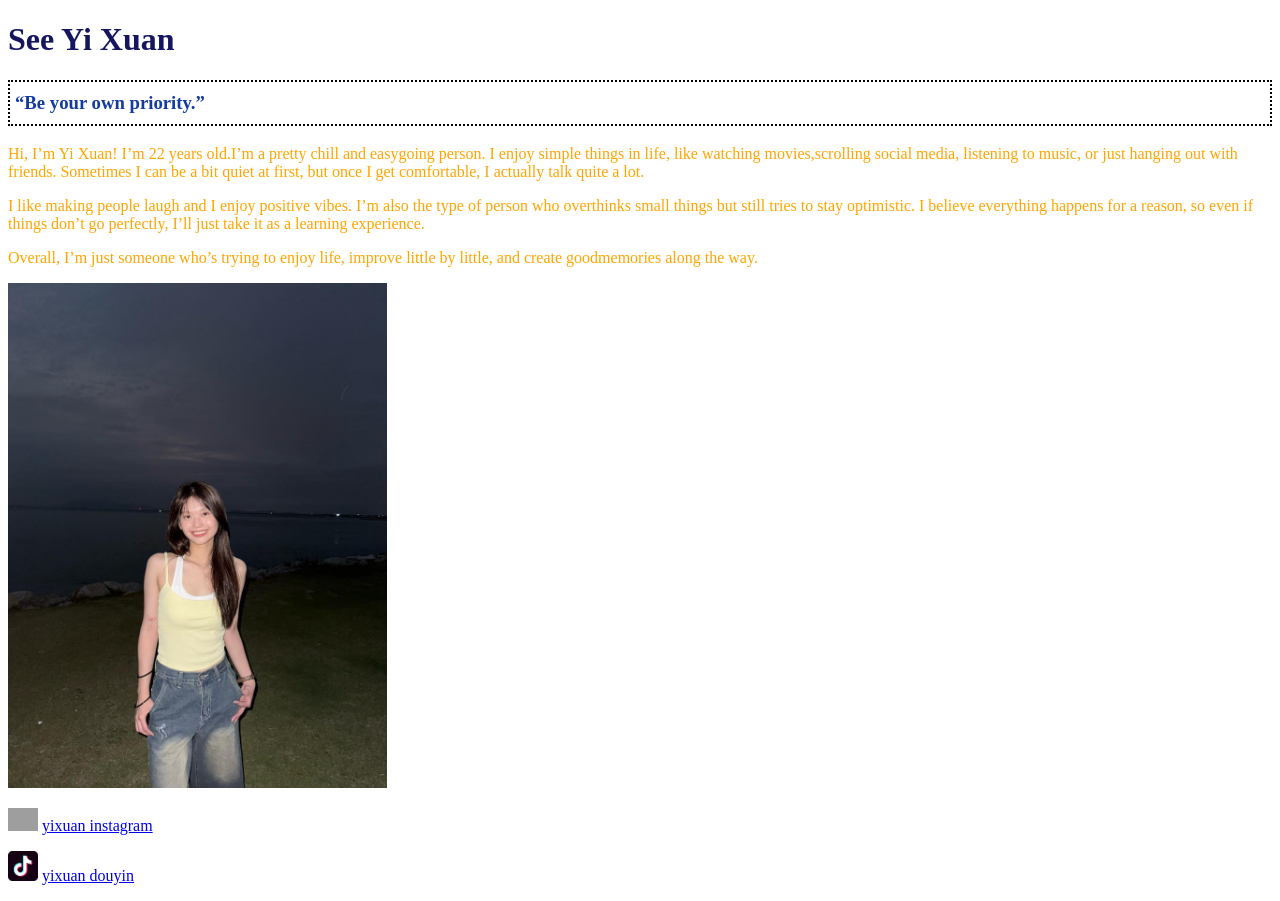
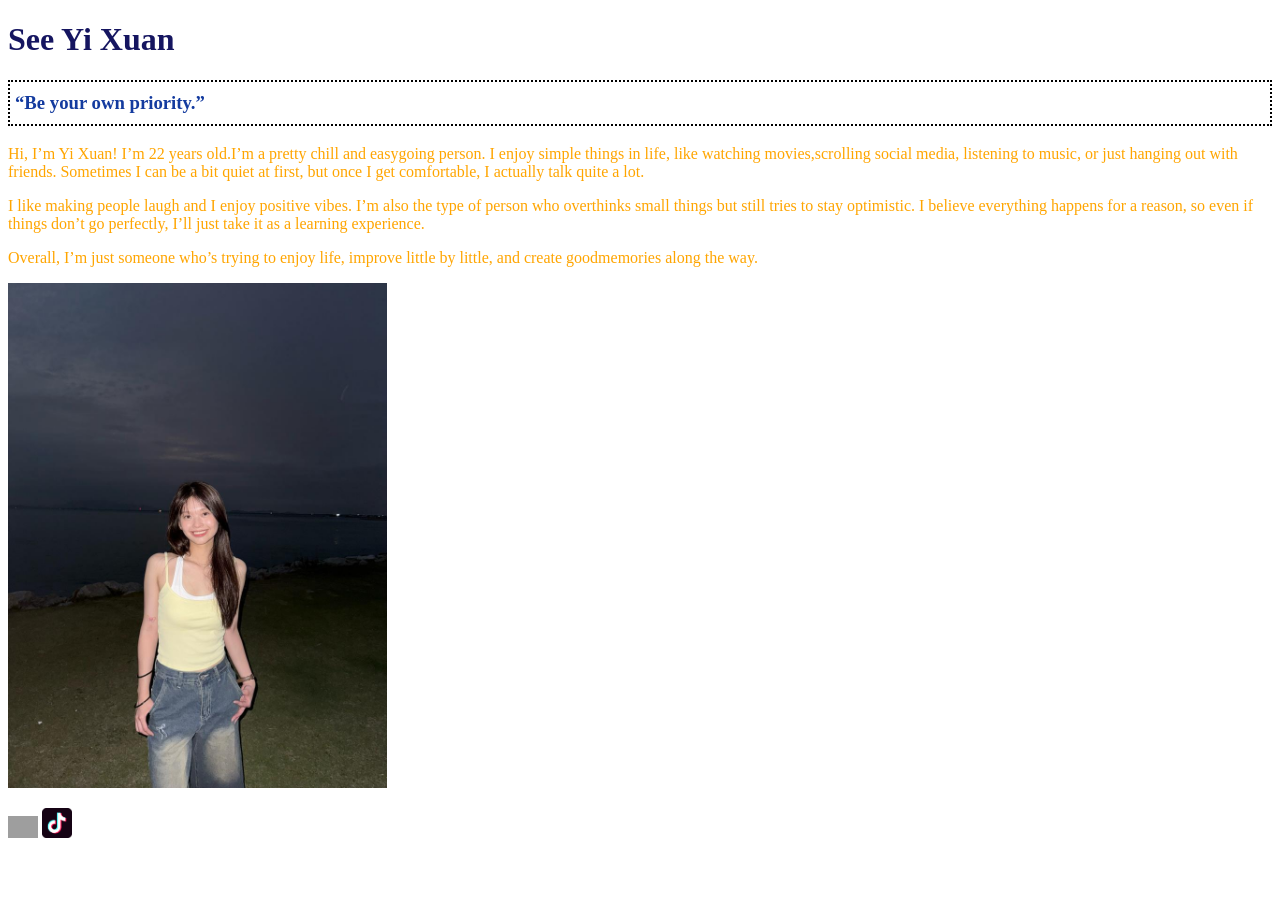
Before and after one commit to SeeYiXuan/seeyixuan.github.io, a plain HTML site: page week2/self-intro.html in a window 1280 px wide. After the commit the page ends 858 px from the top, so only its background shows below. Drawn offline with Linux system fonts and the light colour scheme; grey boxes are pictures that could not be loaded.

Commit message:
submit: week2 exercise2 done

```diff
--- a/week2/self-intro.html
+++ b/week2/self-intro.html
@@ -38,12 +38,11 @@
     <p> Overall, I’m just someone who’s trying to enjoy life, improve little by little, and create
         goodmemories along the way.</p>
     <img src="images/yixuan_profile_image_.jpg" alt="my profile picture" width="30%">
-    <p><img src="images/Instagram logo.png" alt="instagram logo" width="30">
-        <a href="https://www.instagram.com/yxuan2323/">yixuan instagram</a>
-    </p>
-    <p><img src="images/douyin logo.png" alt="douyin logo" width="30">
-        <a href="https://www.douyin.com/search/%E4%BB%8A%E5%A4%A9%E6%98%9F%E6%9C%9F%E5%87%A0%F0%9F%A6%A6">yixuan
-            douyin</a>
+    <p><a href="https://www.instagram.com/yxuan2323/"><img src="images/Instagram logo.png" alt="instagram logo"
+                target="blank" width="30"></a>
+        <a href="https://www.douyin.com/search/%E4%BB%8A%E5%A4%A9%E6%98%9F%E6%9C%9F%E5%87%A0%F0%9F%A6%A6"><img
+                src="images/douyin logo.png" alt="douyin
+                logo" target="blank" width="30"></a>
     </p>
 
 
```
